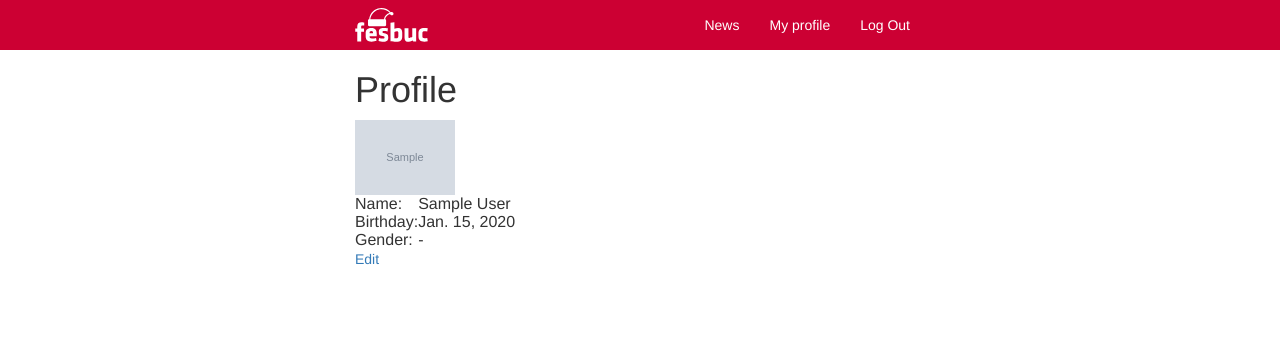
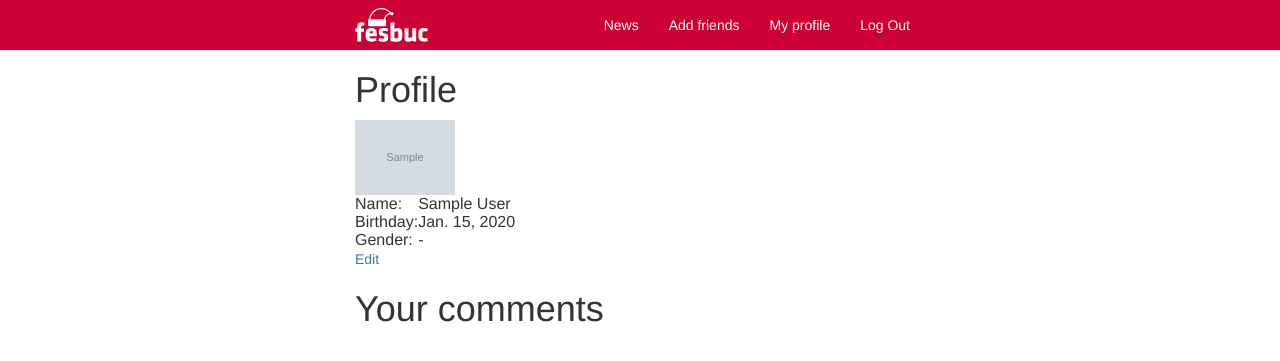
Before and after one commit to pure-python/echipa5, a Django app: a page that uses fb/templates/layout.html in a window 1280 px wide. Shown: the top 361 px of the page. Run offline with Django 3.2, Linux system fonts and the light colour scheme; a user stored in the database is signed in; tables that the repository leaves empty hold one stand-in row (values such as "Sample post"); grey boxes marked "Sample" are stand-in pictures; some libraries are stand-ins or nearby versions.

Commit message:
Add friends

```diff
--- a/fb/models.py
+++ b/fb/models.py
@@ -46,7 +46,7 @@ class UserProfile(models.Model):
 
     user = models.OneToOneField(User, related_name='profile')
 
-    friends = models.ManyToManyField('self')
+    friends = models.ManyToManyField('self', null=True)
 
     @property
     def avatar_url(self):
--- a/fb/templates/layout.html
+++ b/fb/templates/layout.html
@@ -20,7 +20,8 @@
           <ul class="nav navbar-nav pull-right">
             <li><a href="{% url 'index' %}">News</a></li>
           {% if user.is_authenticated %}
-            <li><a href="{% url 'profile' user.username %}">My profile</a></li>
+            <li><a href="{% url 'add_friends_p' %}">Add friends</a></li>
+	    <li><a href="{% url 'profile' user.username %}">My profile</a></li>
             <li><a href="{% url 'logout' %}">Log Out</a></li>
           {% endif %}
           </ul>
--- a/fb/templates/profile.html
+++ b/fb/templates/profile.html
@@ -22,4 +22,29 @@
     <a href="{% url 'edit_profile' profile.user.username %}">Edit</a>
   {% endif %}
 
+
+  <h1>Your comments</h1>
+
+
+  <div class="posts">
+  {% for post in posts %}
+    {% if post.author.username = profile.user.username %}
+    <div class="media">
+      <a class="media-left" href="#">
+        <img src="{{ post.author.profile.avatar_url }}">
+      </a>
+      <div class="media-body">
+        <h4 class="media-heading">
+          <a href="{% url 'post_details' post.pk %}">
+          {{ post.text}}
+          </a>
+        </h4>
+        <a href="{% url 'profile' post.author.username %}">
+            <b><small>{{ post.author.username }}</small></b></a>
+        on <b><small>{{ post.date_added }}</small></b>
+      </div>
+    </div>
+    {%endif%}
+  {% endfor %}
+  </div>
 {% endblock %}
--- a/fb/views.py
+++ b/fb/views.py
@@ -4,6 +4,7 @@ from django.contrib.auth import authenticate, login, logout
 from django.contrib.auth.decorators import login_required
 from django.core.files.uploadedfile import SimpleUploadedFile
 from django.http import HttpResponseForbidden
+from django.contrib.auth.models import User
 
 from fb.models import UserPost, UserPostComment, UserProfile
 from fb.forms import (
@@ -142,3 +143,19 @@ def like_view(request, pk):
     post.likers.add(request.user)
     post.save()
     return redirect(reverse('post_details', args=[post.pk]))
+
+@login_required
+def add_friends_l(request, pk):
+    friend_profile = UserProfile.objects.get(user__id=pk)
+    user_profile = request.user.profile
+    user_profile.friends.add(friend_profile)
+    user_profile.save()
+    return redirect(reverse('add_friends_p'))
+
+@login_required
+def add_friends_p(request):
+    users = User.objects.exclude(pk=request.user.pk).exclude(profile__in=request.user.profile.friends.all())
+    context = {
+	'users': users
+    }
+    return render(request, 'add_friends.html', context)
--- a/purepython/urls.py
+++ b/purepython/urls.py
@@ -5,7 +5,7 @@ from django.conf.urls.static import static
 
 from fb.views import (
     index, post_details, login_view, logout_view, profile_view,
-    edit_profile_view, like_view,
+    edit_profile_view, like_view, add_friends_l, add_friends_p
 )
 
 
@@ -16,6 +16,8 @@ urlpatterns = patterns(
     url(r'^$', index, name='index'),
     url(r'^post/(?P<pk>\d)/$', post_details, name='post_details'),
     url(r'^post/(?P<pk>\d)/like$', like_view, name='like'),
+    url(r'^add_friend_to_list/(?P<pk>\d)/$', add_friends_l, name='add_friends_l'),
+    url(r'^add_friends/$', add_friends_p, name='add_friends_p'),
     url(r'^accounts/login/$', login_view, name='login'),
     url(r'^accounts/logout/$', logout_view, name='logout'),
     url(r'^profile/(?P<user>\w+)/$', profile_view, name='profile'),
```
Also changed, not shown: fb/templates/add_friends.html (added, +26 -0 lines).
